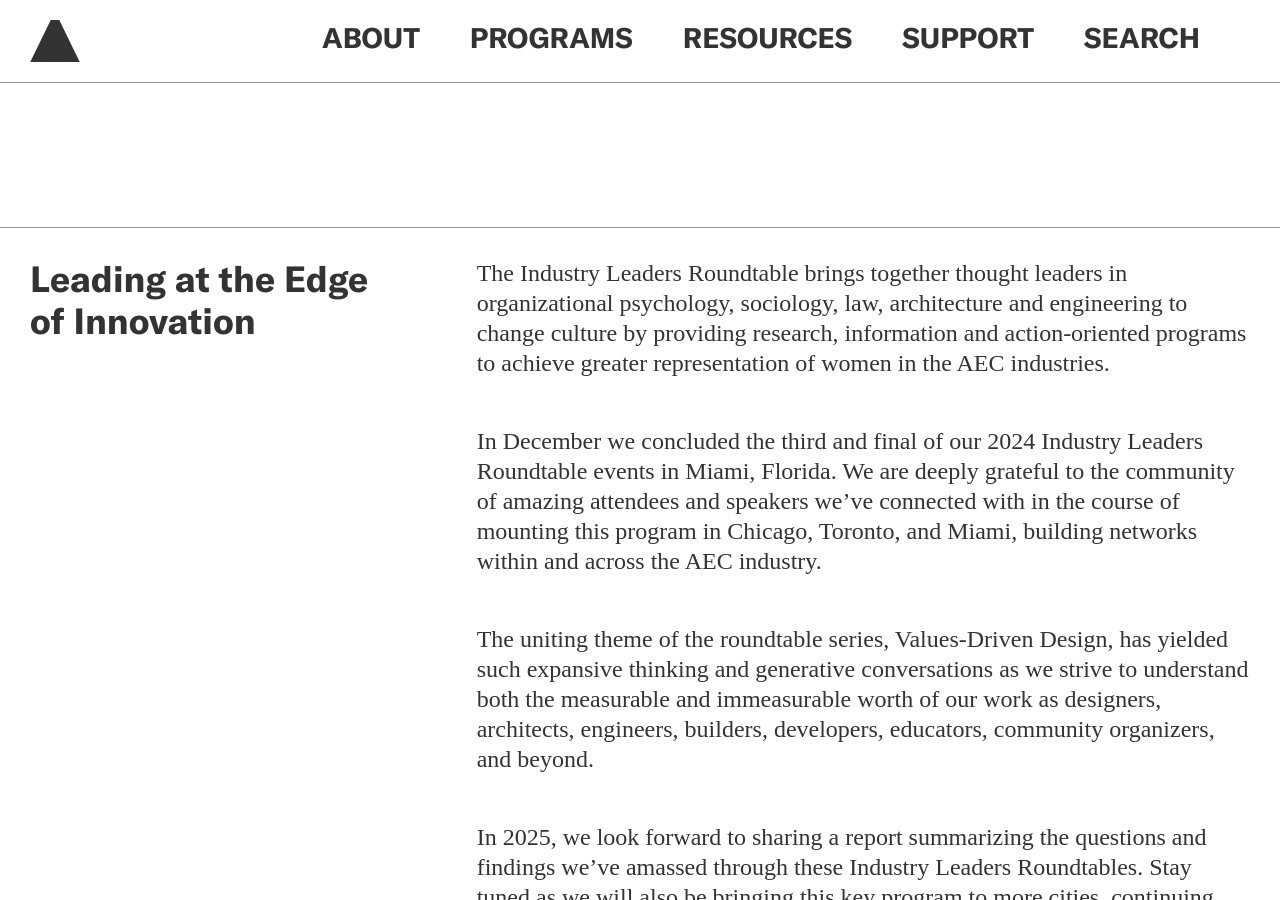
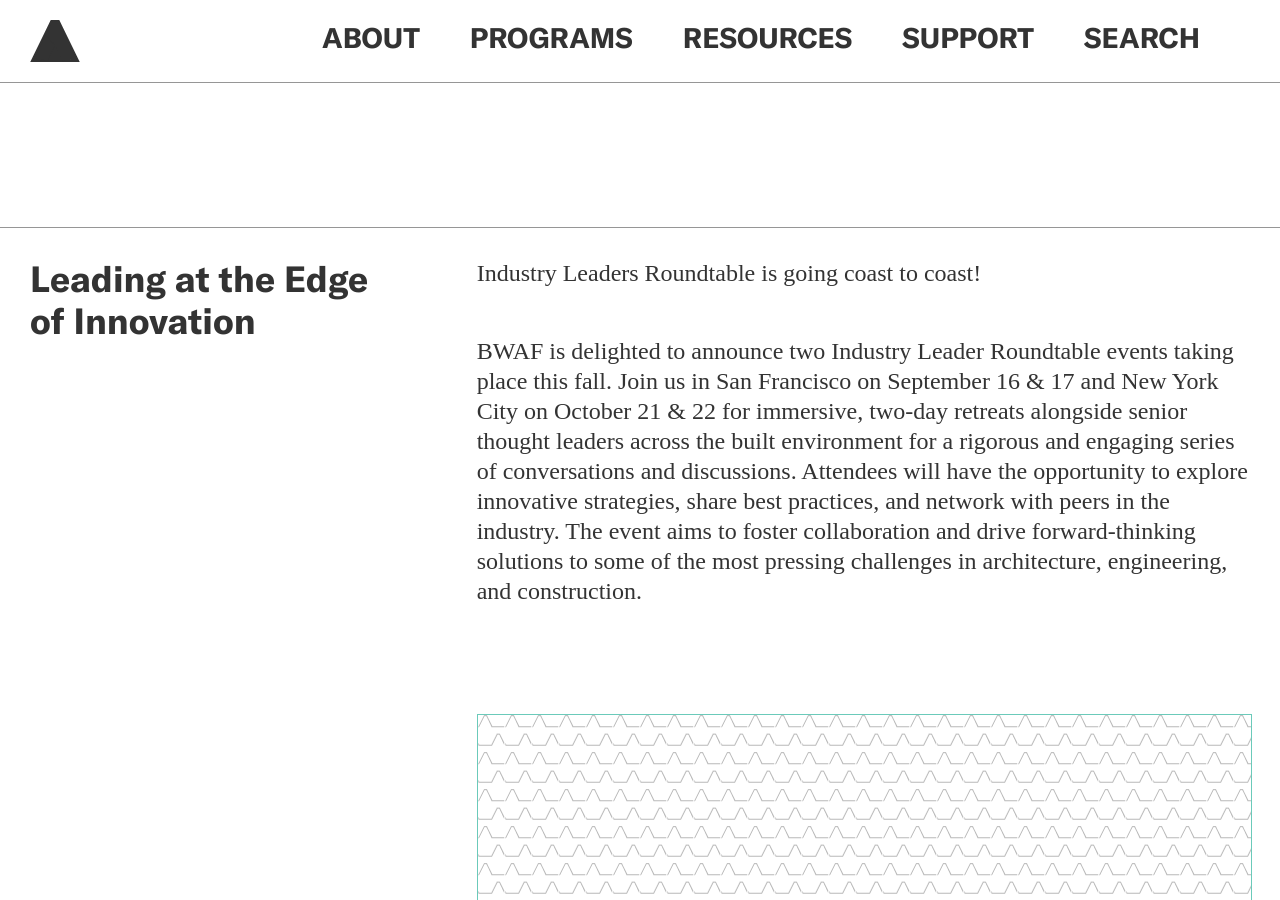
Before and after one commit to jengalas/bwaf-bbw, a Jekyll site: the page built from _programs/industry-leaders-roundtable-retreat.md, in a window 1280 px wide and 900 px high, scrolled down 274 px. Built offline with Jekyll 4.4.1, drawn with Linux system fonts in a browser that asks for light colours; nearby versions of some CDN libraries; some web fonts are replaced; some of the changed text lies outside the part shown.

Commit message:
Updated 1 file via CloudCannon.

```diff
--- a/_programs/industry-leaders-roundtable-retreat.md
+++ b/_programs/industry-leaders-roundtable-retreat.md
@@ -38,30 +38,18 @@
       link_url:
       link_text:
     text_block: >-
-      The Industry Leaders Roundtable brings together thought leaders in
-      organizational psychology, sociology, law, architecture and engineering to
-      change culture by providing research, information and action-oriented
-      programs to achieve greater representation of women in the AEC industries.
+      Industry Leaders Roundtable is going coast to coast!
 
 
-      In December we concluded the third and final of our 2024 Industry Leaders
-      Roundtable events in Miami, Florida. We are deeply grateful to the
-      community of amazing attendees and speakers we’ve connected with in the
-      course of mounting this program in Chicago, Toronto, and Miami, building
-      networks within and across the AEC industry.
-
-
-      The uniting theme of the roundtable series, Values-Driven Design, has
-      yielded such expansive thinking and generative conversations as we strive
-      to understand both the measurable and immeasurable worth of our work as
-      designers, architects, engineers, builders, developers, educators,
-      community organizers, and beyond.
-
-
-      In 2025, we look forward to sharing a report summarizing the questions and
-      findings we’ve amassed through these Industry Leaders Roundtables. Stay
-      tuned as we will also be bringing this key program to more cities,
-      continuing this critical conversation that has only just begun.
+      BWAF is delighted to announce two Industry Leader Roundtable events taking
+      place this fall. Join us in San Francisco on September 16 & 17 and New
+      York City on October 21 & 22 for immersive, two-day retreats alongside
+      senior thought leaders across the built environment for a rigorous and
+      engaging series of conversations and discussions. Attendees will have the
+      opportunity to explore innovative strategies, share best practices, and
+      network with peers in the industry. The event aims to foster collaboration
+      and drive forward-thinking solutions to some of the most pressing
+      challenges in architecture, engineering, and construction.
   - template: image-block
     button:
       - button_text:
@@ -84,17 +72,7 @@
         button_link:
     section_break: false
     include_left-hand_column_text_: false
-    miscellaneous: >-
-      Industry Leaders Roundtable is going coast to coast! ** ** BWAF is
-      delighted to announce two Industry Leader Roundtable events taking place
-      this fall. Join us in **San Francisco on September 16 & 17 and New York
-      City on October 21 & 22** for immersive, two-day retreats alongside senior
-      thought leaders across the built environment for a rigorous and engaging
-      series of conversations and discussions. Attendees will have the
-      opportunity to explore innovative strategies, share best practices, and
-      network with peers in the industry. The event aims to foster collaboration
-      and drive forward-thinking solutions to some of the most pressing
-      challenges in architecture, engineering, and construction.
+    miscellaneous: ''
     lefthand_text:
       header_type: ''
       text: ''
```
